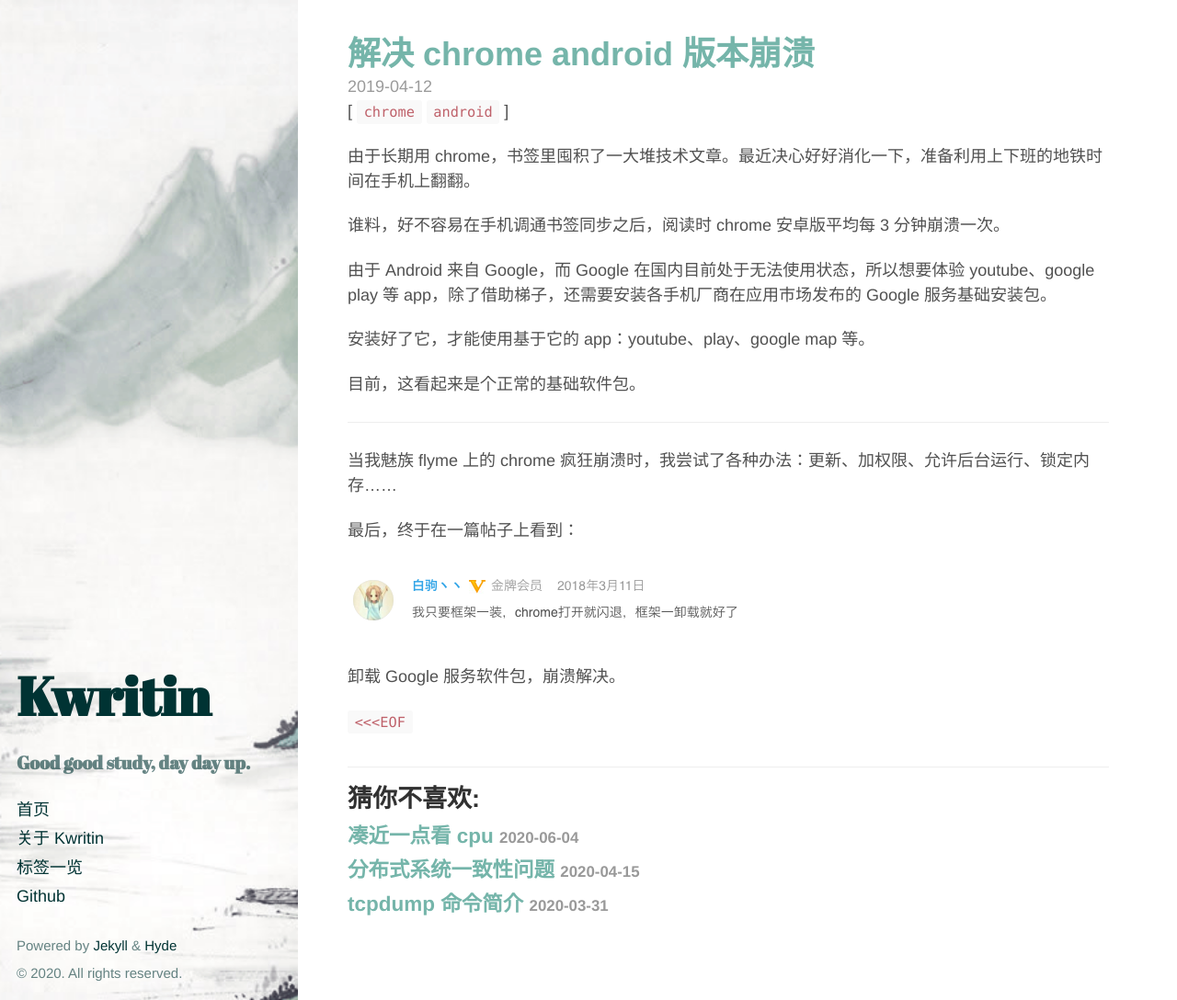
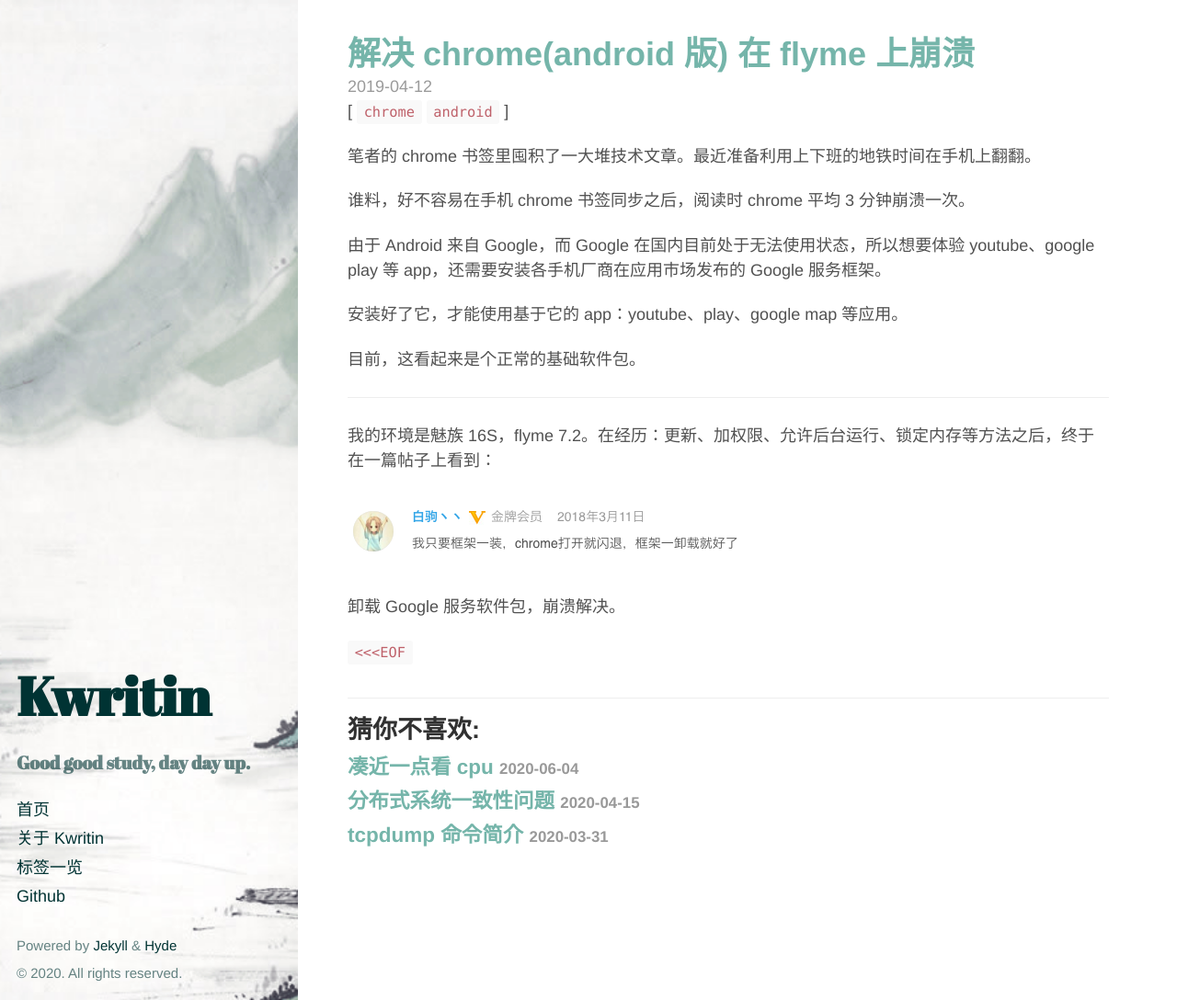
Before and after one commit to toien/toien.github.io, a Jekyll site: the page built from _posts/2019-04-12-resolve-chrome-crash-on-flyme.md, in a window 1280 px wide and 1088 px high. Shown: the whole window at 92% size. Built offline with Jekyll 4.4.1, drawn with Linux system fonts in a browser that asks for light colours; comment, search, counter and statistics services are not loaded.

```diff
--- a/_posts/2019-04-12-resolve-chrome-crash-on-flyme.md
+++ b/_posts/2019-04-12-resolve-chrome-crash-on-flyme.md
@@ -1,27 +1,25 @@
 ---
 layout: post
-title: 解决 chrome android 版本崩溃
+title: 解决 chrome(android 版) 在 flyme 上崩溃
 tags: chrome android
 excerpt_separator: <!-- more -->
 ---
 
-由于长期用 chrome，书签里囤积了一大堆技术文章。最近决心好好消化一下，准备利用上下班的地铁时间在手机上翻翻。
+笔者的 chrome 书签里囤积了一大堆技术文章。最近准备利用上下班的地铁时间在手机上翻翻。
 
-谁料，好不容易在手机调通书签同步之后，阅读时 chrome 安卓版平均每 3 分钟崩溃一次。
+谁料，好不容易在手机 chrome 书签同步之后，阅读时 chrome 平均 3 分钟崩溃一次。
 
 <!-- more -->
 
-由于 Android 来自 Google，而 Google 在国内目前处于无法使用状态，所以想要体验 youtube、google play 等 app，除了借助梯子，还需要安装各手机厂商在应用市场发布的 Google 服务基础安装包。
+由于 Android 来自 Google，而 Google 在国内目前处于无法使用状态，所以想要体验 youtube、google play 等 app，还需要安装各手机厂商在应用市场发布的 Google 服务框架。
 
-安装好了它，才能使用基于它的 app：youtube、play、google map 等。
+安装好了它，才能使用基于它的 app：youtube、play、google map 等应用。
 
 目前，这看起来是个正常的基础软件包。
 
 ---
 
-当我魅族 flyme 上的 chrome 疯狂崩溃时，我尝试了各种办法：更新、加权限、允许后台运行、锁定内存……
-
-最后，终于在一篇帖子上看到：
+我的环境是魅族 16S，flyme 7.2。在经历：更新、加权限、允许后台运行、锁定内存等方法之后，终于在一篇帖子上看到：
 
 ![chrome-android-crash-resolution.png](/public/img/posts/chrome-android-crash-resolution.png)
 
```
Also changed, not shown: _posts/2020-06-04-take-a-closer-look-at-cpu.md (+5 -3 lines).
